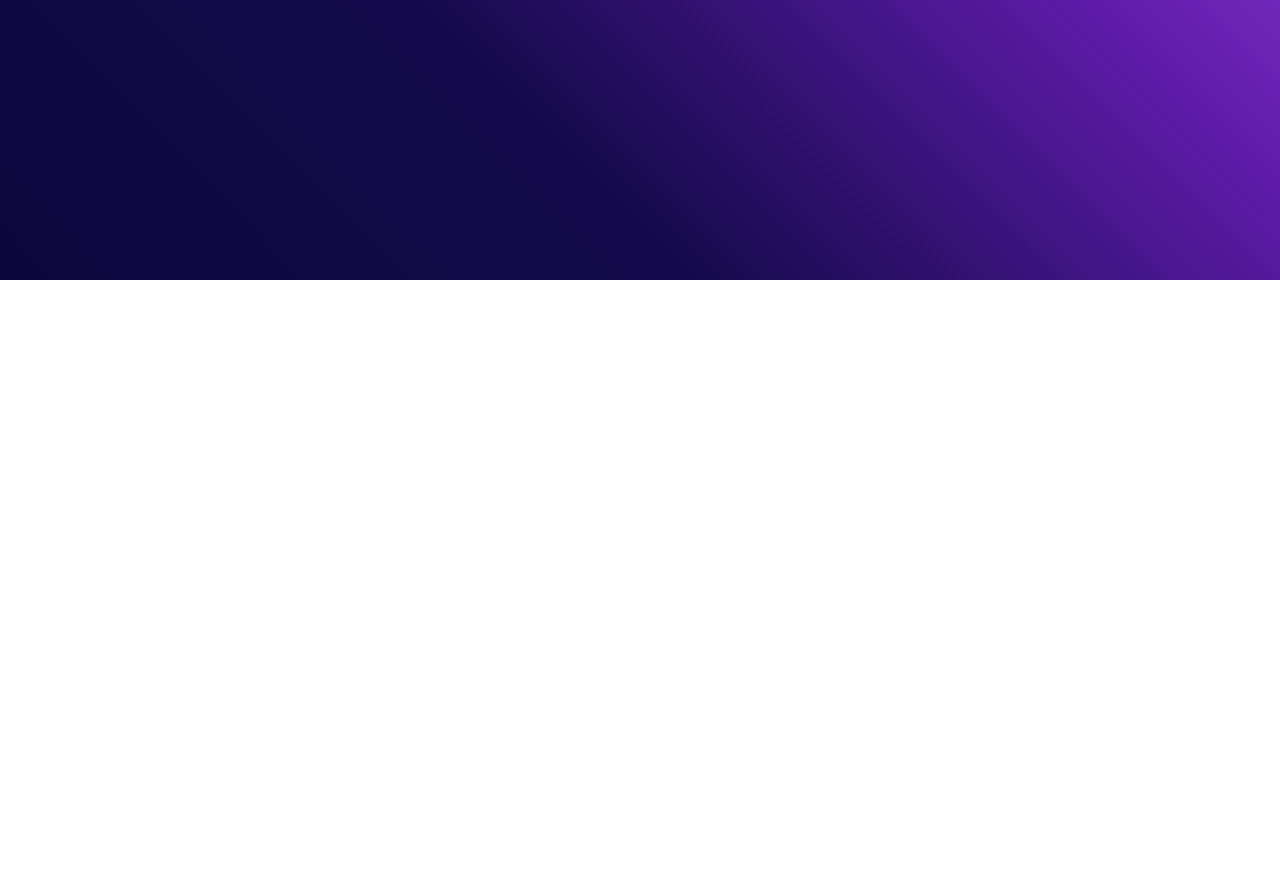
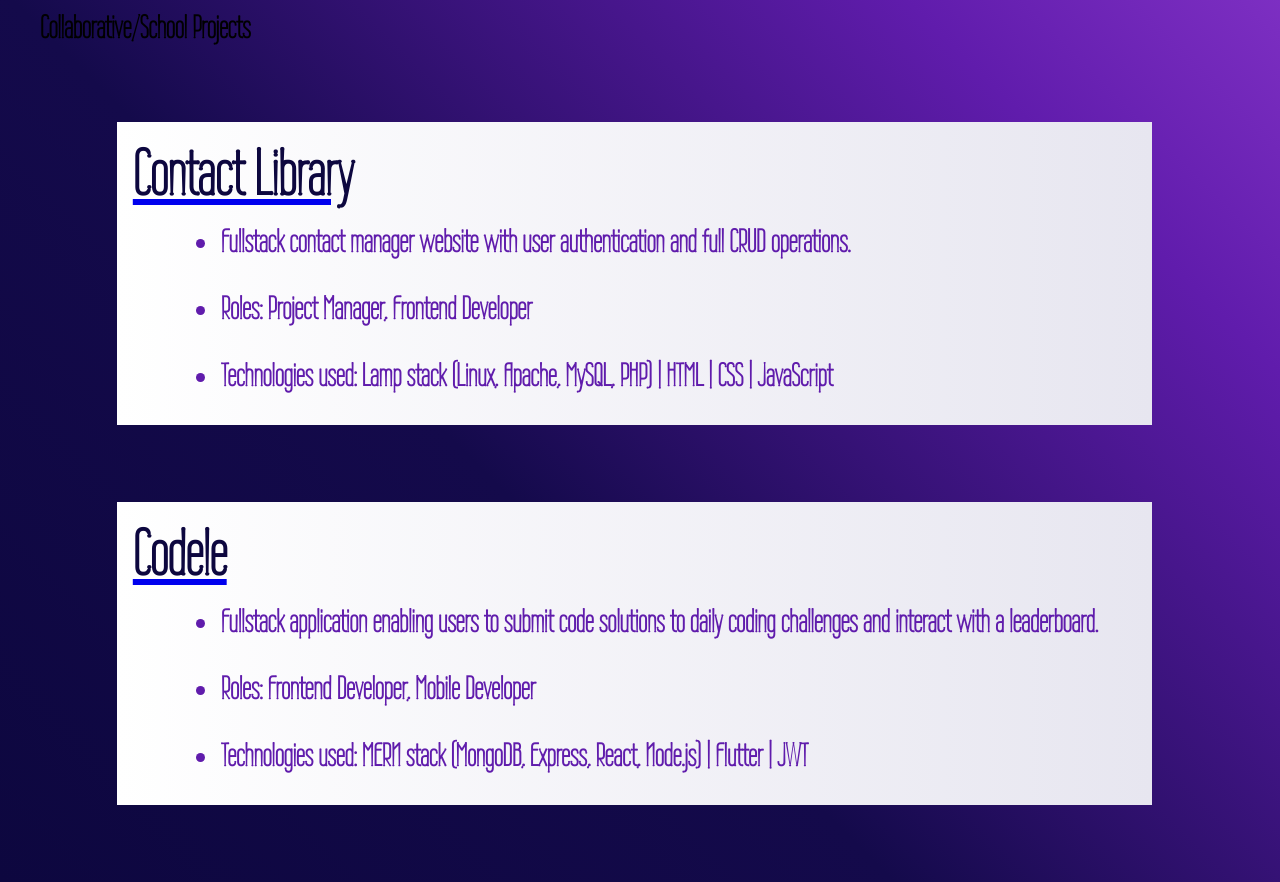
Before and after one commit to lilyMacInnis/portfolio, a plain HTML site: page html/projects.html in a window 1280 px wide. Shown: the part 520-1402 px from the top of the page. Before the commit the page ends 800 px from the top, so only its background shows below. Drawn offline with Linux system fonts and the light colour scheme.

Commit message:
add school projects

```diff
--- a/html/projects.html
+++ b/html/projects.html
@@ -41,6 +41,7 @@
 
         <main>
             <ul>
+                <h1>Personal Projects</h1>
                 <li>
                     <div id="projects">
                         <a href="https://drawdrop.onrender.com/">
@@ -54,6 +55,47 @@
                             </li>
                             <li>
                                 Technologies used: MongoDB | Express | React | Node.js | Zustand | JWT | Tailwind
+                            </li>
+                        </ul>
+                    </div>
+                </li>
+                <h1>Collaborative/School Projects</h1>
+                <li>
+                    <div id="projects">
+                        <a href="https://github.com/lilyMacInnis/COP4331-Small-Project">
+                            <h2>
+                                Contact Library
+                            </h2>
+                        </a>
+                        <ul id="projectDescriptors">
+                            <li>
+                                Fullstack contact manager website with user authentication and full CRUD operations.
+                            </li>
+                            <li>
+                                Roles: Project Manager, Frontend Developer
+                            </li>
+                            <li>
+                                Technologies used: Lamp stack (Linux, Apache, MySQL, PHP) | HTML | CSS | JavaScript
+                            </li>
+                        </ul>
+                    </div>
+                </li>
+                <li>
+                    <div id="projects">
+                        <a href="https://github.com/lilyMacInnis/COP4331-Small-Project">
+                            <h2>
+                                Codele
+                            </h2>
+                        </a>
+                        <ul id="projectDescriptors">
+                            <li>
+                                Fullstack application enabling users to submit code solutions to daily coding challenges and interact with a leaderboard.
+                            </li>
+                            <li>
+                                Roles: Frontend Developer, Mobile Developer
+                            </li>
+                            <li>
+                                Technologies used: MERN stack (MongoDB, Express, React, Node.js) | Flutter | JWT
                             </li>
                         </ul>
                     </div>
@@ -76,5 +118,4 @@
         </main>
 
     </div>
-
 </body>
```
